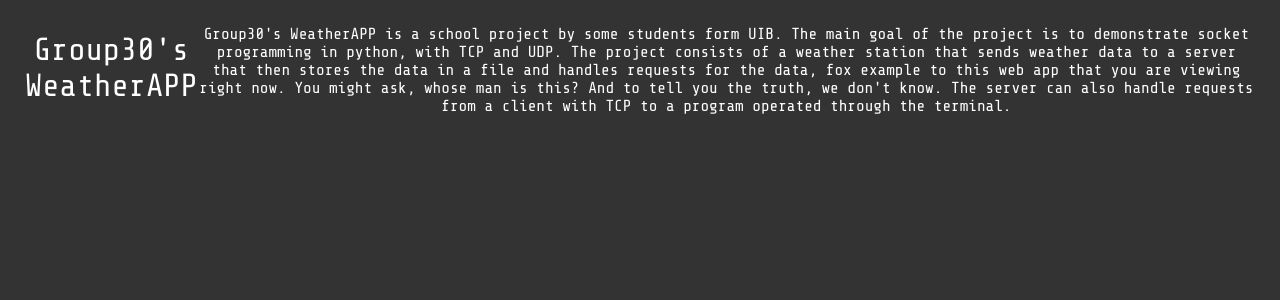
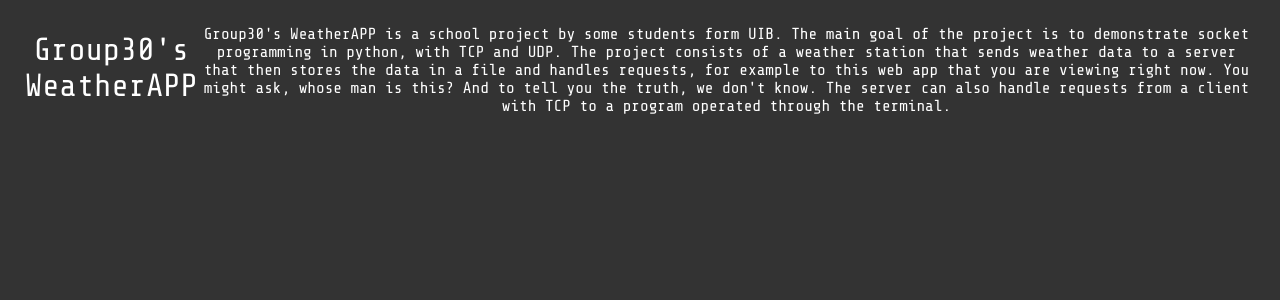
Before and after one commit to StaleJ/WeatherSim, a Flask app: page /about in a window 1280 px wide. Shown: the part 58-358 px from the top of the page. Run offline with Flask 2, Linux system fonts and the light colour scheme.

Commit message:
Tiny grammar fix

```diff
--- a/server/webapp/templates/about.html
+++ b/server/webapp/templates/about.html
@@ -32,7 +32,7 @@
                 <p>Group30's WeatherAPP is a school project by some students form UIB.
                 The main goal of the project is to demonstrate socket programming in python, with TCP and UDP.
                 The project consists of a weather station that sends weather data to a server that then stores the
-                data in a file and handles requests for the data, fox example to this web app that you are viewing
+                data in a file and handles requests, for example to this web app that you are viewing
                 right now. You might ask, whose man is this? And to tell you the truth, we don't know. The server can
                 also handle requests from a client with TCP to a program operated through the terminal. </p>
             </div>
```
